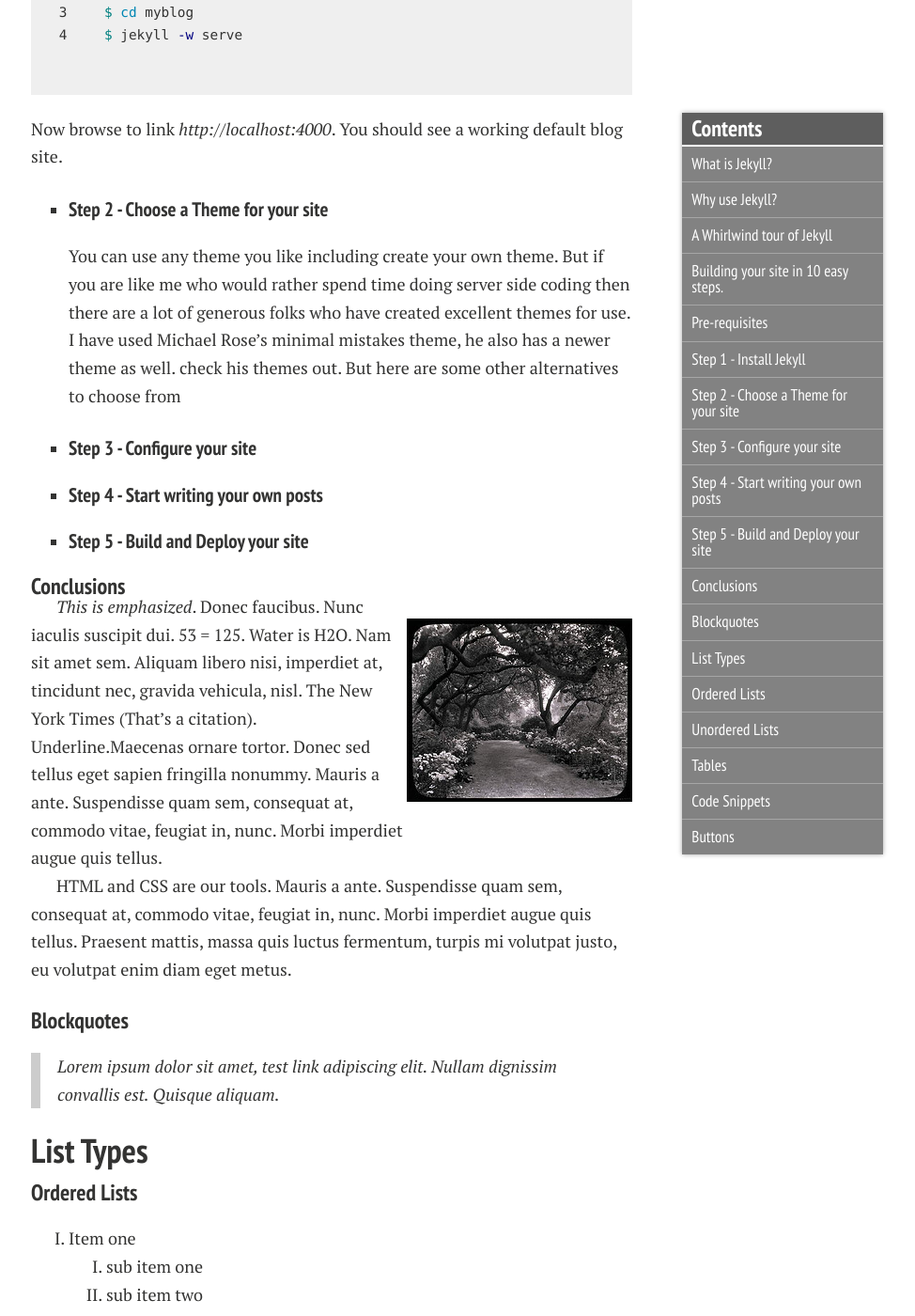
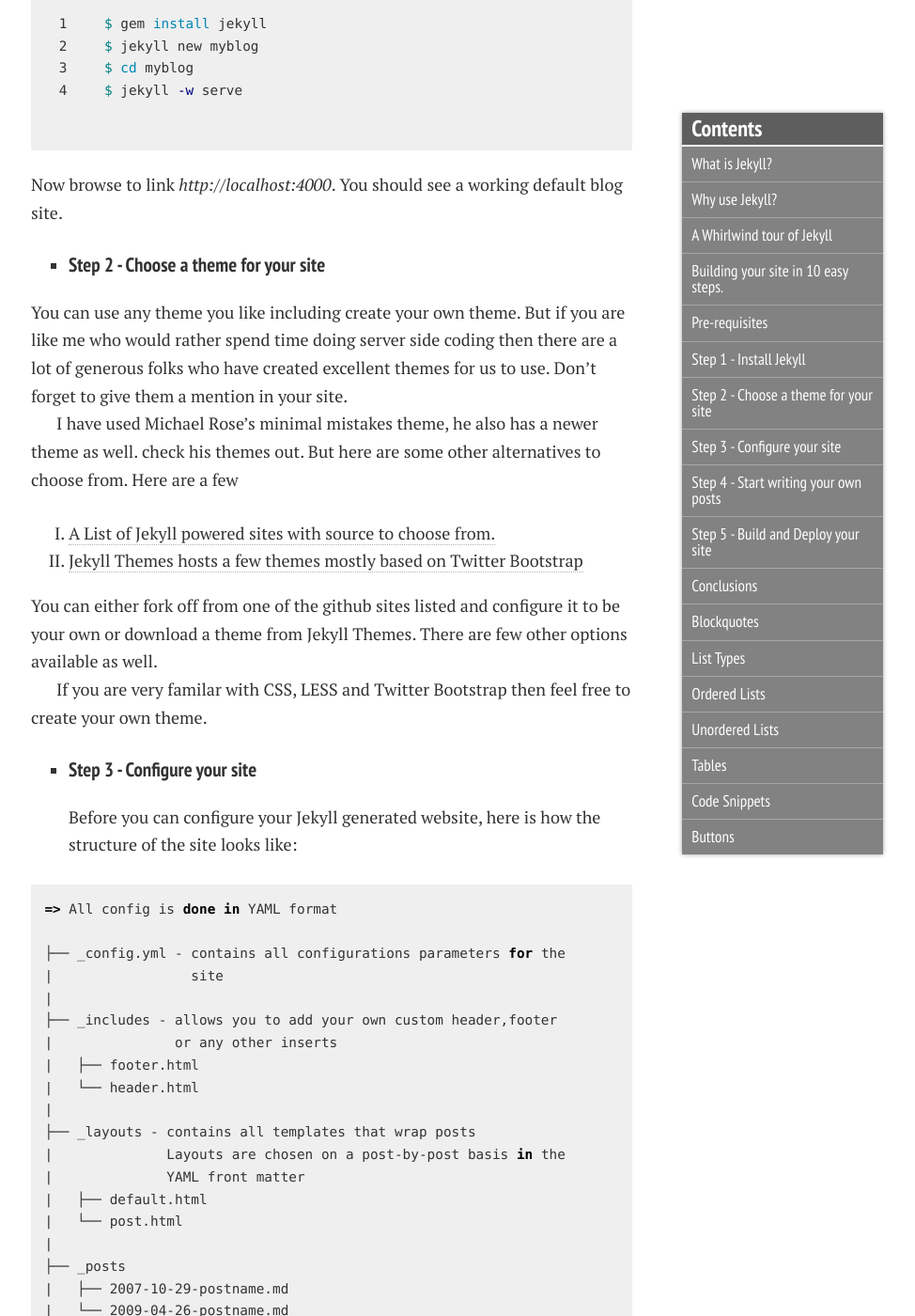
Before and after one commit to smtechnocrat/tlm, a Jekyll site: the page built from tlm-source/_posts/2013-08-17-sm-post1.md, in a window 1280 px wide and 1400 px high, scrolled down 2032 px. Shown: the whole window at 94% size, without its empty margins (287-1261 px from the left). Built offline with Jekyll 4.4.1, drawn with Linux system fonts in a browser that asks for light colours; nearby versions of some CDN libraries; some of the changed text lies outside the part shown.

Commit message:
Worked on the second step which is creating a theme

```diff
--- a/tlm-source/_posts/2013-08-17-sm-post1.md
+++ b/tlm-source/_posts/2013-08-17-sm-post1.md
@@ -19,7 +19,7 @@ image:
 </div>
 </section><!-- /#table-of-contents -->
 
-Below is just about everything I needed  to know about building your very own website. It is easy to build and if you use github then it will be even easier to maintain.
+Below is just about everything you need to know about building your very own website. It is easy to build and if you use github then it will be even easier to maintain. But as with everything else if you want to dig in deeper and understand how this all works then you will need to devote more time.
 
 Before I start I must thank [Michael Rose][michael-rose] for providing this awesome theme for my blog. Check out his github template.
 
@@ -27,7 +27,7 @@ Before I start I must thank [Michael Rose][michael-rose] for providing this awes
 First of Jekyll is the engine behind GitHub web pages. It is a Ruby script used to generate static HTML websites from source text and themes. HTML is generated before being deployed to the web server therefore it is a static website which can be make your website extremely fast and secure.
 
 ### Why use Jekyll?
-There are a number of popular blogging platforms available today. However if you want to host your own website you will need to know all the performance tweaks and optimizations otherwise these hosted platforms can easily bring down your server. You will also find a number of popular third party firms that specializes in blog hosting services such as WPEngine and Wordpress.com
+There are a number of popular blogging platforms available today. However if you want to host your own website you will need to know all the performance tweaks and optimizations otherwise these hosted platforms can easily bring down your server. You will also find a number of popular third party firms that specializes in blog hosting services such as WPEngine and Wordpress.com, you are welcome to use them if you so like.
 
 ### A Whirlwind tour of Jekyll
 
@@ -72,11 +72,52 @@ $ jekyll build --watch
 
 Now browse to link *http://localhost:4000*. You should see a working default blog site.
 
-* ##### Step 2 - Choose a Theme for your site
-You can use any theme you like including create your own theme. But if you are like me who would rather spend time doing server side coding then there are a lot of generous folks who have created excellent themes for use.
-I have used Michael Rose's minimal mistakes theme, he also has a newer theme as well. check his themes out. But here are some other alternatives to choose from
+* ##### Step 2 - Choose a theme for your site
+
+You can use any theme you like including create your own theme. But if you are like me who would rather spend time doing server side coding then there are a lot of generous folks who have created excellent themes for us to use. Don't forget to give them a mention in your site.
+
+I have used Michael Rose's minimal mistakes theme, he also has a newer theme as well. check his themes out. But here are some other alternatives to choose from. Here are a few
+
+1. [A List of Jekyll powered sites with source to choose from.][mojombo]
+2. [Jekyll Themes hosts a few themes mostly based on Twitter Bootstrap][jekyllthemes]
+
+You can either fork off from one of the github sites listed and configure it to be your own or download a theme from Jekyll Themes. There are few other options available as well.
+
+If you are very familar with CSS, LESS and Twitter Bootstrap then feel free to create your own theme.
 
 * ##### Step 3 - Configure your site
+Before you can configure your Jekyll generated website, here is how the structure of the site looks like:
+
+{% highlight bash %}
+
+=> All config is done in YAML format
+
+├── _config.yml - contains all configurations parameters for the
+|                 site
+|
+├── _includes - allows you to add your own custom header,footer
+|               or any other inserts
+|   ├── footer.html
+|   └── header.html
+|
+├── _layouts - contains all templates that wrap posts
+|              Layouts are chosen on a post-by-post basis in the
+|              YAML front matter
+|   ├── default.html
+|   └── post.html
+|
+├── _posts
+|   ├── 2007-10-29-postname.md
+|   └── 2009-04-26-postname.md
+|
+├── _site
+|
+└── index.html
+
+{% endhighlight %}
+
+If you choose to use themes from github resources listed above then you will only need to change _config.yml file and about.md file. I will be posting more on how to integrate Twitter Bootstrap or create your own custom theme later on, once I have mastered it myself. The configuration parameters are pretty much self explanatory so it should not be an issue. Here is how my _config.yml looks like, now remember I am using a pre-built theme therefore not all themes will have the same parameters.
+
 
 * ##### Step 4 - Start writing your own posts
 
```
Also changed, not shown: other parts of tlm-source/_posts/2013-08-17-sm-post1.md (+2 -0 lines).
